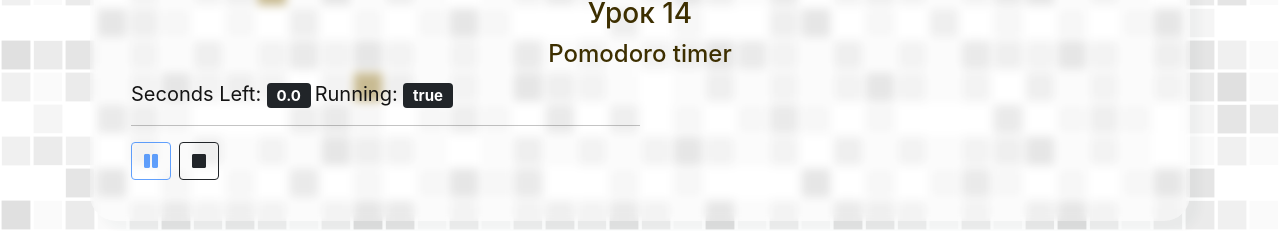
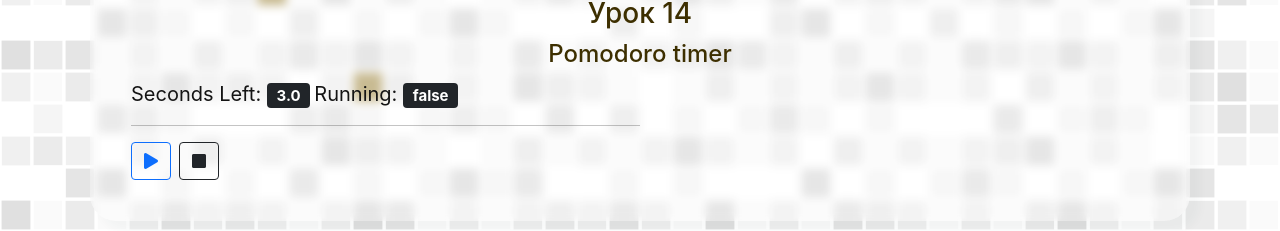
Before and after one commit to ybeliaev/react-basics-course, a React (Create React App) app: page / in a window 1280 px wide. Shown: the part 7929-8160 px from the top of the page. Built offline with nearby package versions, Linux system fonts and the light colour scheme.

Commit message:
change state to object + refactoring useEffect = add setState with object

```diff
--- a/src/lessons/14-pomodoro/index.js
+++ b/src/lessons/14-pomodoro/index.js
@@ -1,31 +1,39 @@
 import React, { useState, useEffect } from "react";
 
 export default function Lesson14() {
-  let [time, setTime] = useState(3000);
-  let [running, setRunning] = useState("false");
+  let [state, setState] = useState({
+    time: 3000,
+    running: false,
+  });
 
   useEffect(() => {
     let interval;
-    if (running) {
+    if (state.running) {
       interval = setInterval(() => {
-        setTime((time) => {
-          return time > 0 ? (time - 100).toFixed(1) : 0.0;
+        let newTime = state.time - 100;
+        setState(({ time, running }) => {
+          let newTime = time - 100;
+          return {
+            time: newTime,
+            running: newTime > 0,
+          };
         });
       }, 100);
     }
     return () => {
       clearInterval(interval);
     };
-  }, [running]);
+  }, [state.running]);
 
   function getLeftTime(e) {
-    setRunning((running) => !running);
+    setState({
+      ...state,
+      running: !state.running,
+    });
   }
 
   function restartTime(e) {
-    console.log(running);
-    setTime(3000);
-    setRunning((running) => false);
+    console.log(state.running);
   }
 
   return (
@@ -36,11 +44,11 @@
         <div>
           Seconds Left:{" "}
           <span className="badge bg-dark  me-1">
-            {(time / 1000).toFixed(1)}
+            {(state.time / 1000).toFixed(1)}
           </span>
           Running:{" "}
           <span className="badge bg-dark me-2">
-            {running ? "true" : "false"}
+            {state.running ? "true" : "false"}
           </span>
         </div>
         <hr />
@@ -48,9 +56,9 @@
           <button
             className="btn btn-outline-primary me-2"
             onClick={getLeftTime}
-            disabled={!time}
+            disabled={!state.time}
           >
-            {running == false ? (
+            {state.running == false ? (
               <i className="fa fa-play"></i>
             ) : (
               <i className="fa fa-pause"></i>
```
Also changed, not shown: 1 other file (tests, documents, lock files or other folders).
